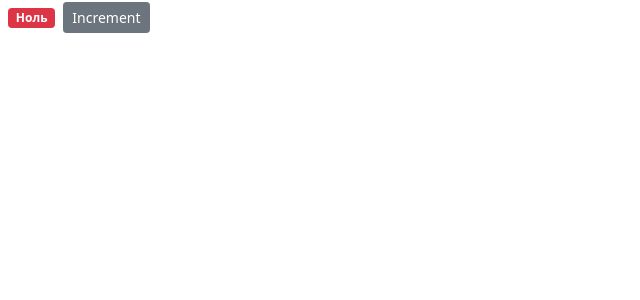
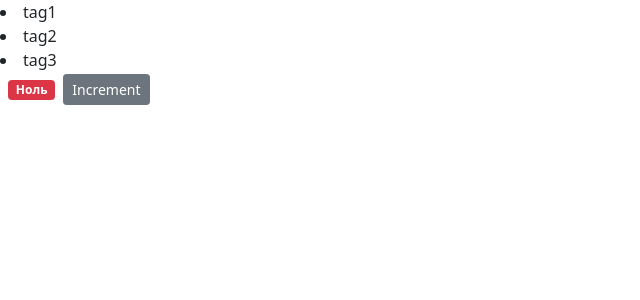
Before and after one commit to NikePro777/counter, a React (Create React App) app: page / in a window 1280 px wide. Shown: the top 300 px of the page, without its empty margins (0-640 px from the left). Built offline with nearby package versions, Linux system fonts and the light colour scheme.

Commit message:
add tags

```diff
--- a/src/components/counter.jsx
+++ b/src/components/counter.jsx
@@ -2,7 +2,7 @@ import React, { useState } from "react";
 
 const Counter = () => {
   const [count, setCount] = useState(0);
-
+  const tags = ["tag1", "tag2", "tag3"];
   const formCount = () => {
     return count === 0 ? "Ноль" : count;
   };
@@ -15,6 +15,9 @@ const Counter = () => {
 
   return (
     <>
+      {tags.map((tag) => (
+        <li key={tag}>{tag}</li>
+      ))}
       <span className={getBageclasses()}>{formCount()}</span>
       <button className="btn btn-secondary btn-sm">Increment</button>
     </>
```
